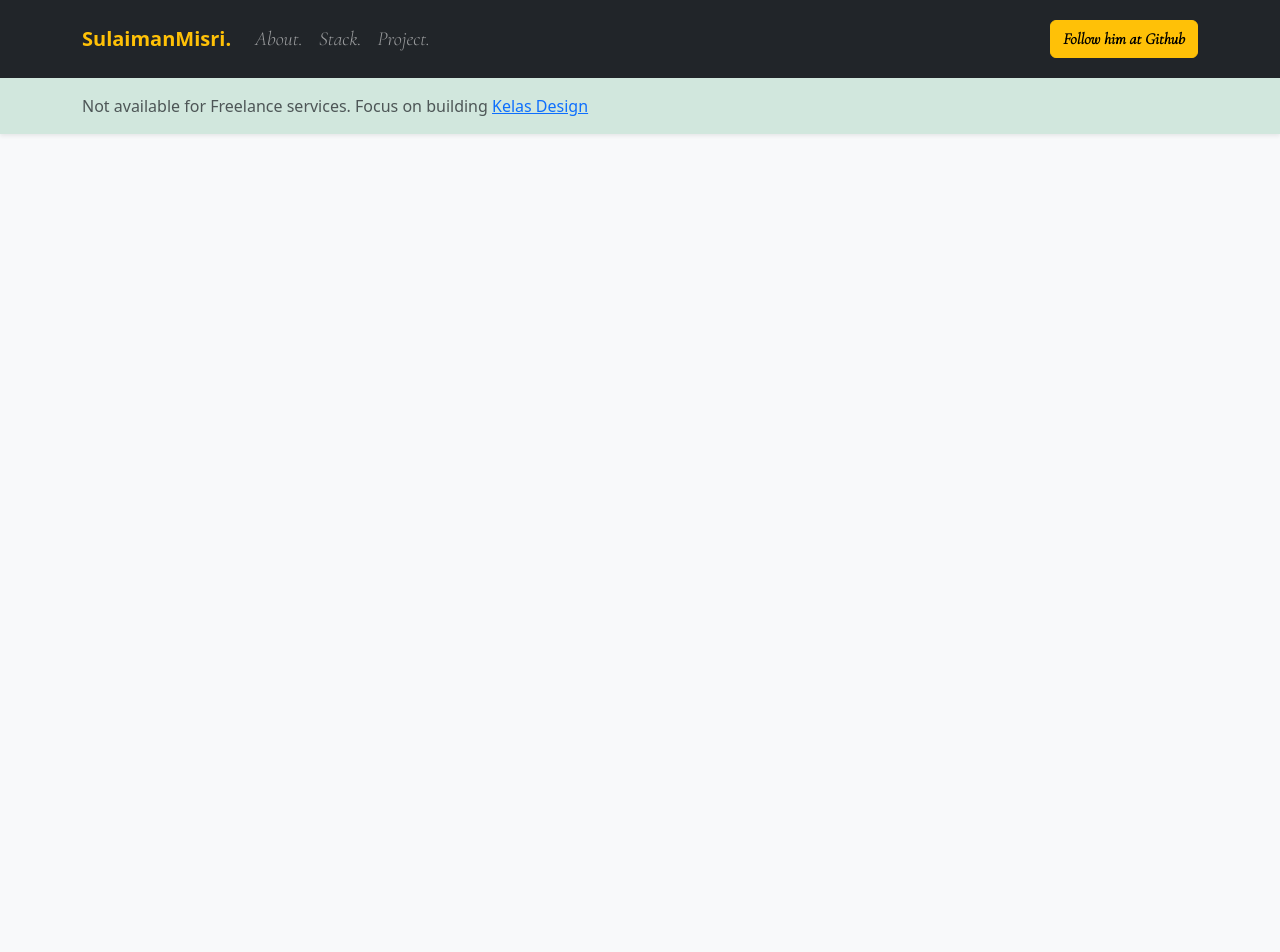
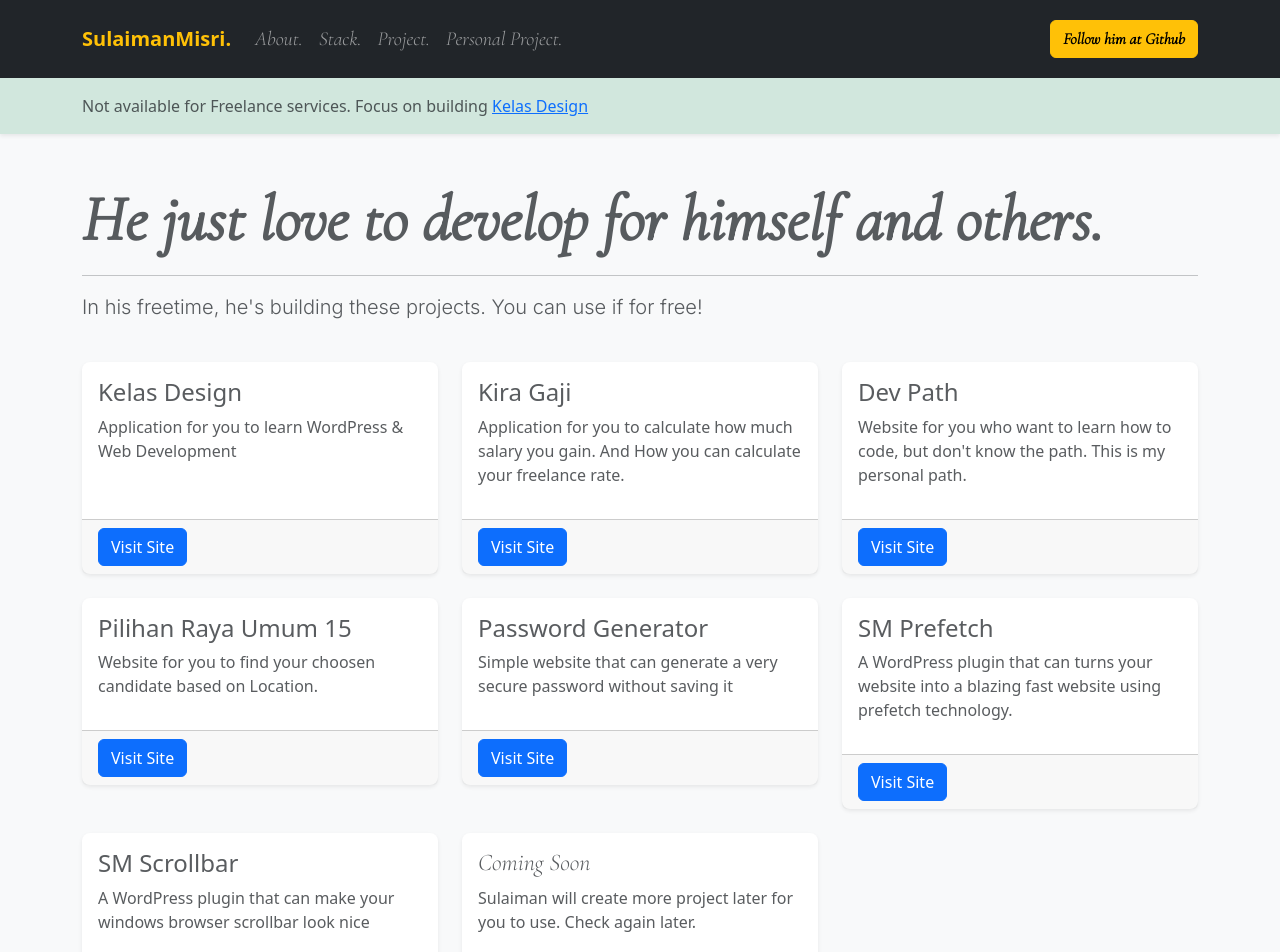
Before and after one commit to msulaimanmisri/sulaiman-profile, a Vue app: page /personal-project in a window 1280 px wide. Shown: the top 952 px of the page. Before the commit the page ends 800 px from the top, so only its background shows below. Built offline with nearby package versions, Linux system fonts and the light colour scheme.

Commit message:
add Personal Project

```diff
--- a/src/App.vue
+++ b/src/App.vue
@@ -30,6 +30,12 @@
               </router-link>
             </li>
 
+            <li class="nav-item text-main fs-5">
+              <router-link :to="{ name: 'personal-project.index' }" class="nav-link" aria-current="page">
+                Personal Project.
+              </router-link>
+            </li>
+
             <!-- <li class="nav-item text-main fs-5">
               <router-link :to="{ name: 'posts.index' }" class="nav-link" aria-current="page">Blog
                 Posts.</router-link>
@@ -55,5 +61,11 @@
     <!--- render router view -->
     <router-view></router-view>
 
+    <div class="container-fluid bg-light py-5">
+      <div class="text-muted text-center text-main fw-bold">
+        Crafted Carefully in Kuala Lumpur ❤
+      </div>
+    </div>
+
   </div>
 </template>
--- a/src/router/index.js
+++ b/src/router/index.js
@@ -26,6 +26,12 @@
     },
 
     {
+        path: '/personal-project',
+        name: 'personal-project.index',
+        component: () => import( /* webpackChunkName: "home" */ '../views/personal-project.vue')
+    },
+
+    {
         path: '/posts',
         name: 'posts.index',
         component: () => import( /* webpackChunkName: "index" */ '../views/posts/index.vue')
--- /dev/null
+++ b/src/views/personal-project.vue
@@ -0,0 +1,164 @@
+<script setup></script>
+
+<template>
+    <div class="container">
+        <div class="py-5">
+            <h1 class="fw-bolder text-muted display-3 text-main">
+                He just love to develop for himself and others.
+            </h1>
+
+            <hr>
+
+            <p class="lead text-muted text-body">
+                In his freetime, he's building these projects. You can use if for free!
+            </p>
+
+
+            <div class="row">
+            <div class="col-md-4 mt-4 kelasDesign">
+                <div class="card border-0 shadow-sm rounded-3 h-100">
+                    <div class="card-body">
+                        <h4 class="text-muted">
+                            Kelas Design
+                        </h4>
+
+                        <p class="p-0 text-muted">
+                            Application for you to learn WordPress & Web Development
+                        </p>
+                    </div>
+
+                    <div class="card-footer">
+                        <a href="https://bit.ly/daftar-kelas-design" target="_blank" class="btn btn-primary btn-stm">Visit Site</a>
+                    </div>
+                </div>
+            </div>
+
+            <div class="col-md-4 mt-4 kiraGaji">
+                <div class="card border-0 shadow-sm rounded-3">
+                    <div class="card-body">
+                        <h4 class="text-muted">
+                            Kira Gaji
+                        </h4>
+
+                        <p class="p-0 text-muted">
+                            Application for you to calculate how much salary you gain. And How you can calculate your freelance rate.
+                        </p>
+                    </div>
+
+                    <div class="card-footer">
+                        <a href="https://kira.sulaimanmisri.com" target="_blank" class="btn btn-primary btn-stm">Visit Site</a>
+                    </div>
+                </div>
+            </div>
+
+            <div class="col-md-4 mt-4 devPath">
+                <div class="card border-0 shadow-sm rounded-3">
+                    <div class="card-body">
+                        <h4 class="text-muted">
+                            Dev Path
+                        </h4>
+
+                        <p class="p-0 text-muted">
+                            Website for you who want to learn how to code, but don't know the path. This is my personal path.
+                        </p>
+                    </div>
+
+                    <div class="card-footer">
+                        <a href="https://dev.sulaimanmisri.com/" target="_blank" class="btn btn-primary btn-stm">Visit Site</a>
+                    </div>
+                </div>
+            </div>
+
+            <div class="col-md-4 mt-4 passwordGenerator">
+                <div class="card border-0 shadow-sm rounded-3">
+                    <div class="card-body">
+                        <h4 class="text-muted">
+                            Pilihan Raya Umum 15
+                        </h4>
+
+                        <p class="p-0 text-muted">
+                            Website for you to find your choosen candidate based on Location.
+                        </p>
+                    </div>
+
+                    <div class="card-footer">
+                        <a href="https://pru15.sulaimanmisri.com/" target="_blank" class="btn btn-primary btn-stm">Visit Site</a>
+                    </div>
+                </div>
+            </div>
+
+            <div class="col-md-4 mt-4 pru15">
+                <div class="card border-0 shadow-sm rounded-3">
+                    <div class="card-body">
+                        <h4 class="text-muted">
+                            Password Generator
+                        </h4>
+
+                        <p class="p-0 text-muted">
+                            Simple website that can generate a very secure password without saving it
+                        </p>
+                    </div>
+
+                    <div class="card-footer">
+                        <a href="https://pass.sulaimanmisri.com/" target="_blank" class="btn btn-primary btn-stm">Visit Site</a>
+                    </div>
+                </div>
+            </div>
+
+            <div class="col-md-4 mt-4 smPrefetch">
+                <div class="card border-0 shadow-sm rounded-3">
+                    <div class="card-body">
+                        <h4 class="text-muted">
+                            SM Prefetch
+                        </h4>
+
+                        <p class="p-0 text-muted">
+                            A WordPress plugin that can turns your website into a blazing fast website using prefetch technology.
+                        </p>
+                    </div>
+
+                    <div class="card-footer">
+                        <a href="https://wordpress.org/plugins/sm-prefetch/" target="_blank" class="btn btn-primary btn-stm">Visit Site</a>
+                    </div>
+                </div>
+            </div>
+
+            <div class="col-md-4 mt-4 smScrollbar">
+                <div class="card border-0 shadow-sm rounded-3">
+                    <div class="card-body">
+                        <h4 class="text-muted">
+                            SM Scrollbar
+                        </h4>
+
+                        <p class="p-0 text-muted">
+                            A WordPress plugin that can make your windows browser scrollbar look nice
+                        </p>
+                    </div>
+
+                    <div class="card-footer">
+                        <a href="https://wordpress.org/plugins/sm-scrollbar/" target="_blank" class="btn btn-primary btn-stm">Visit Site</a>
+                    </div>
+                </div>
+            </div>
+
+            <div class="col-md-4 mt-4 comingSoon ">
+                <div class="card border-0 shadow-sm rounded-3">
+                    <div class="card-body">
+                        <h4 class="text-muted text-main">
+                            Coming Soon
+                        </h4>
+
+                        <p class="p-0 text-muted">
+                          Sulaiman will create more project later for you to use. Check again later.
+                        </p>
+                    </div>
+
+                    <div class="card-footer">
+                        <a href="" target="_blank" class="btn btn-outline-secondary text-muted btn-stm">Later..</a>
+                    </div>
+                </div>
+            </div>
+        </div>
+        </div>
+    </div>
+</template>
```
Lines whose indentation alone changed are shown as unchanged.
